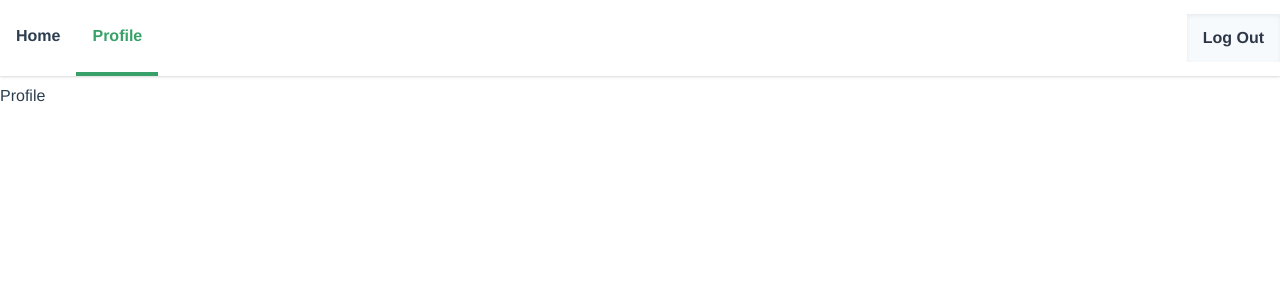
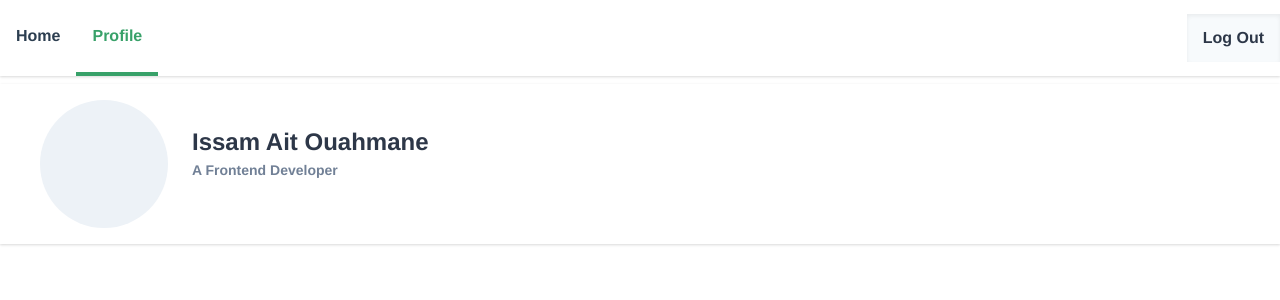
Before and after one commit to issam1994/my-vue-boilerplate, a Vue app: page /profile in a window 1280 px wide. Shown: the top 300 px of the page. Built offline with nearby package versions, Linux system fonts and the light colour scheme; sample sign-in values are in the browser's storage; what @tailwindcss/custom-forms would draw is missing.

Commit message:
added purgecss ignore flag to the transitions file.

```diff
--- a/src/App.vue
+++ b/src/App.vue
@@ -1,5 +1,6 @@
 <template>
   <div id="app">
+    <!-- header  -->
     <header class="shadow">
     <div class="nav container mx-auto">
       <!-- if user is authenticated -->
@@ -15,6 +16,7 @@
       </div>
     </div>
     </header>
+    <!-- pages -->
     <div class="container mx-auto">
       <transition name="slide" mode="out-in">
       <router-view />
--- a/src/assets/css/transitions.css
+++ b/src/assets/css/transitions.css
@@ -1,3 +1,4 @@
+/* purgecss start ignore */
 /* fade animation  */
 .fade-enter,
 .fade-leave-to {
@@ -20,3 +21,4 @@
 .slide-leave-active {
   transition: margin 0.3s ease, opacity 0.3s ease;
 }
+/* purgecss end ignore */
--- a/src/views/Profile.vue
+++ b/src/views/Profile.vue
@@ -1,6 +1,17 @@
 <template>
     <div class="">
-        Profile
+        <div class="flex items-center shadow p-4">
+            <!-- image -->
+            <div class="w-32 h-32 flex-none bg-gray-200 rounded-full mx-6">
+            </div>
+            <!-- end image  -->
+            <div class="">
+                <!-- title  -->
+                <h1 class="text-gray-800 text-2xl font-black">Issam Ait Ouahmane</h1>
+                <!-- subtitle -->
+                <p class="text-sm font-semibold text-gray-600 mb-6">A Frontend Developer</p>
+            </div>
+        </div>
     </div>
 </template>
 
```
